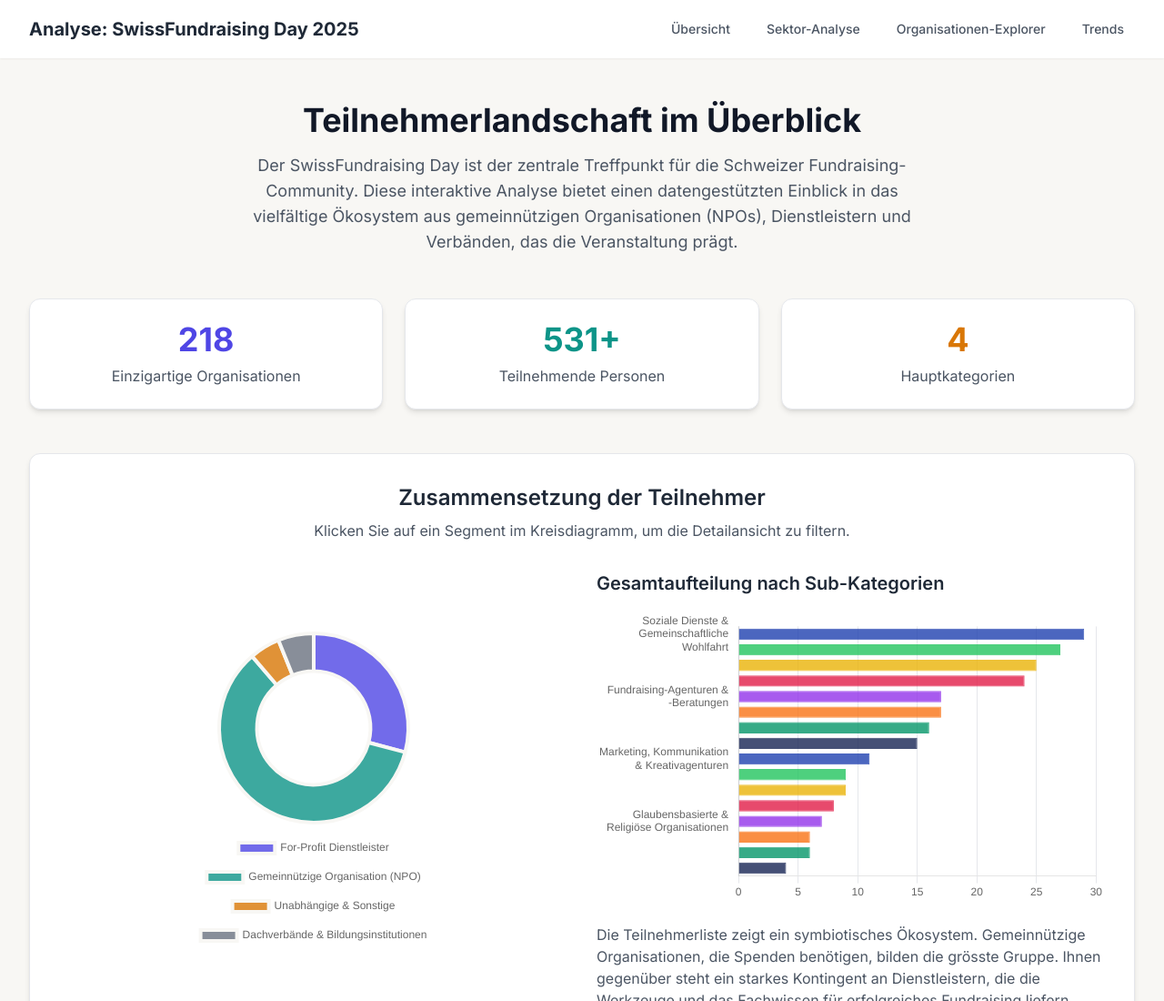
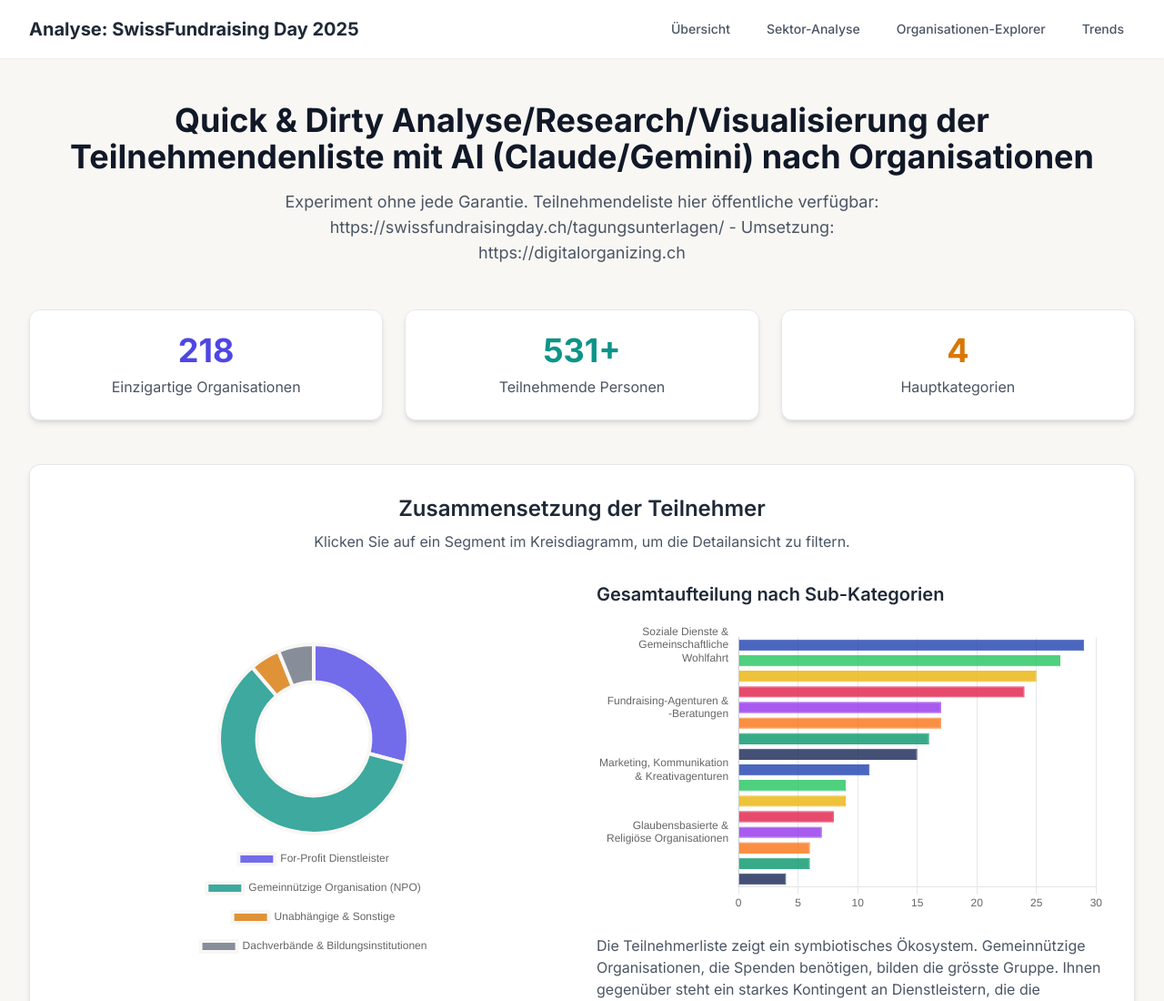
Before and after one commit to marcokistler/swissfundraisingday25, a plain HTML site: page index.html in a window 1280 px wide. Shown: the top 1100 px of the page at 91% size. Drawn offline with nearby package versions, Linux system fonts and the light colour scheme.

Commit message:
Update index.html

```diff
--- a/index.html
+++ b/index.html
@@ -78,9 +78,9 @@
 
         <section id="overview" class="scroll-mt-20">
             <div class="text-center mb-12">
-                <h2 class="text-3xl md:text-4xl font-bold text-gray-900">Teilnehmerlandschaft im Überblick</h2>
+                <h2 class="text-3xl md:text-4xl font-bold text-gray-900">Quick & Dirty Analyse/Research/Visualisierung der Teilnehmendenliste mit AI (Claude/Gemini) nach Organisationen</h2>
                 <p class="mt-4 max-w-3xl mx-auto text-lg text-gray-600">
-                    Der SwissFundraising Day ist der zentrale Treffpunkt für die Schweizer Fundraising-Community. Diese interaktive Analyse bietet einen datengestützten Einblick in das vielfältige Ökosystem aus gemeinnützigen Organisationen (NPOs), Dienstleistern und Verbänden, das die Veranstaltung prägt.
+                    Experiment ohne jede Garantie. Teilnehmendeliste hier öffentliche verfügbar: https://swissfundraisingday.ch/tagungsunterlagen/ - Umsetzung: https://digitalorganizing.ch
                 </p>
             </div>
 
```
